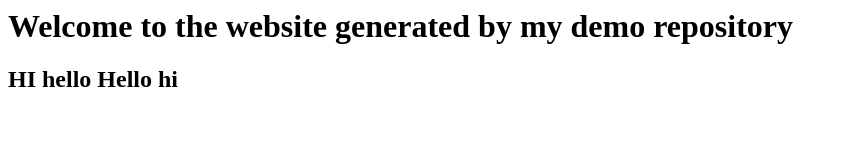
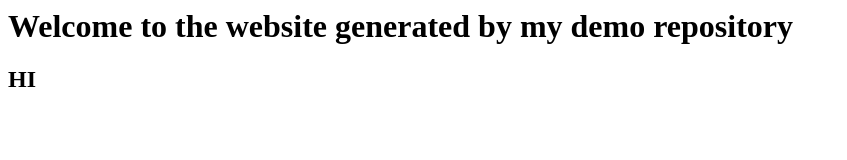
Before and after one commit to ARKOZAI/demo-repository, a website: page index.html in a window 1280 px wide. Shown: the whole page, without its empty margins (0-847 px from the left). Drawn offline with Linux system fonts and the light colour scheme.

Commit message:
protect22

```diff
--- a/index.html
+++ b/index.html
@@ -1,5 +1,4 @@
 <h1>Welcome to the website generated by my demo repository</h1>
 <h2>
-    HI hello
-    Hello hi
+    HI
 </h2>
```
